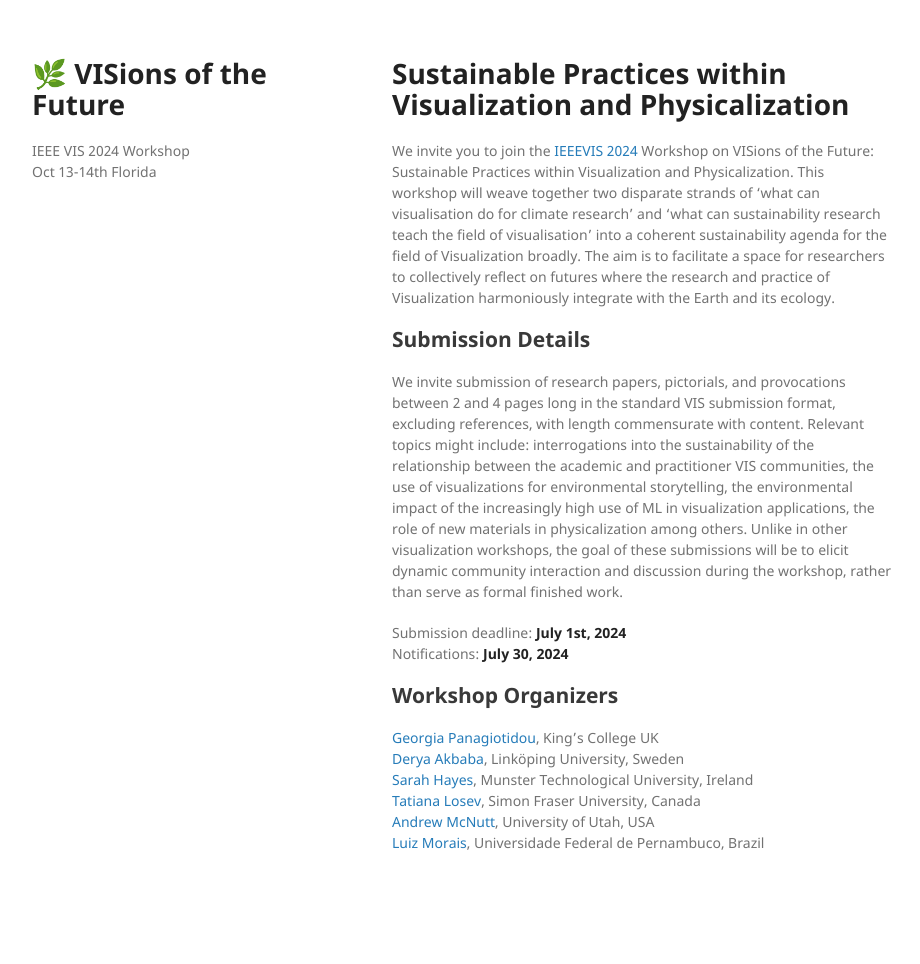
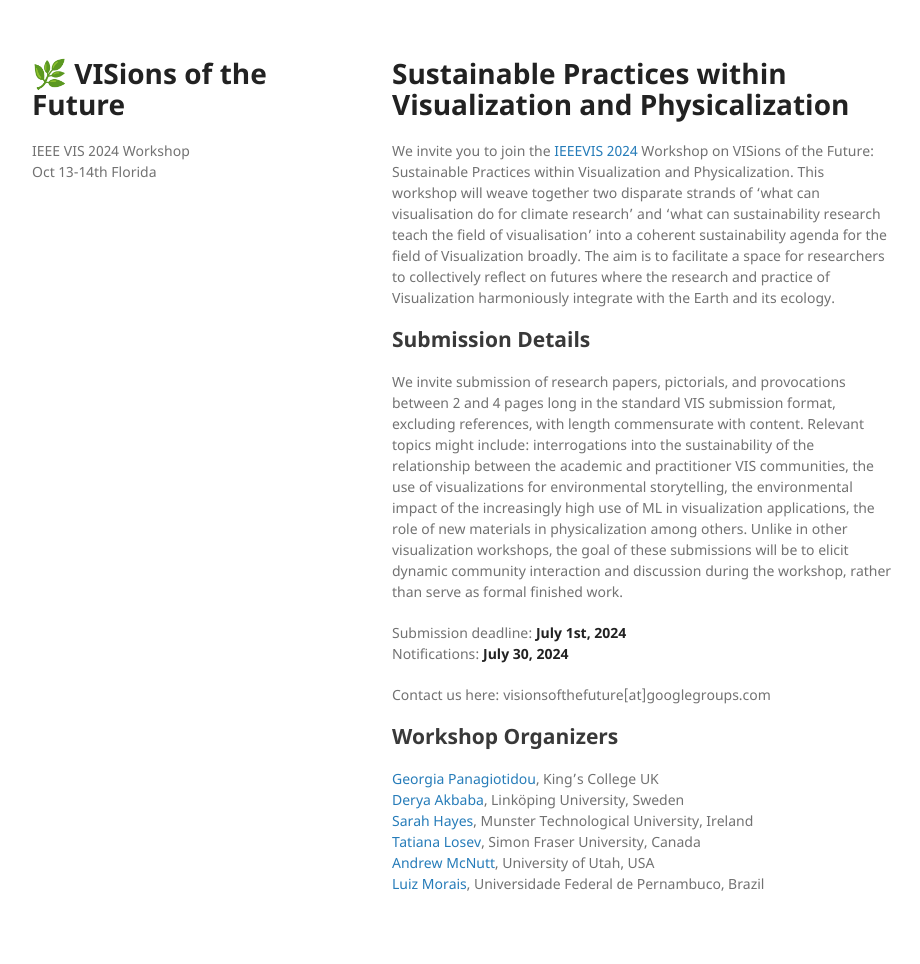
Before and after one commit to visionsofthefuture/visionsofthefuture.github.io, a Jekyll site: the page built from index.md, in a window 1280 px wide. Shown: the whole page, without its empty margins (178-1098 px from the left). Built offline with Jekyll 4.4.1, drawn with Linux system fonts in a browser that asks for light colours; before the commit the page ends 923 px from its top, so only the background shows below that.

Commit message:
added contact info

```diff
--- a/index.md
+++ b/index.md
@@ -14,6 +14,7 @@ We invite submission of research papers, pictorials, and provocations between 2
 Submission deadline: **July 1st, 2024**
 Notifications: **July 30, 2024**
 
+Contact us here: visionsofthefuture[at]googlegroups.com
 
 ## Workshop Organizers
 
```
